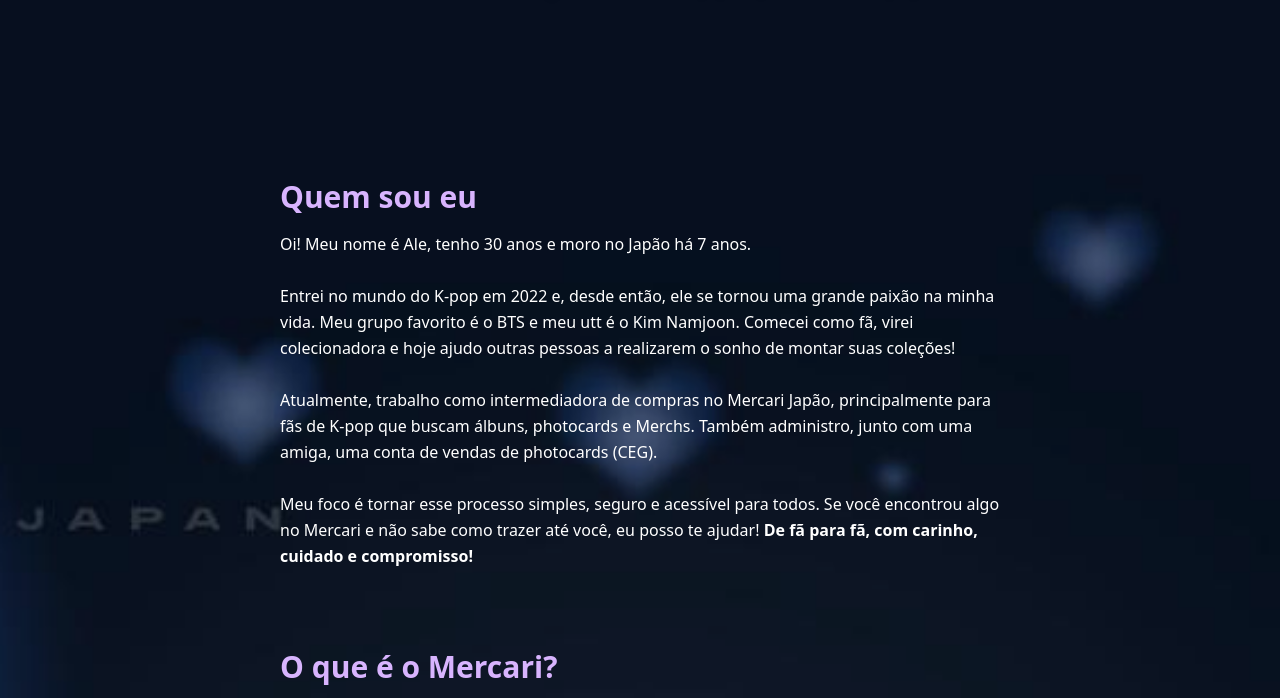
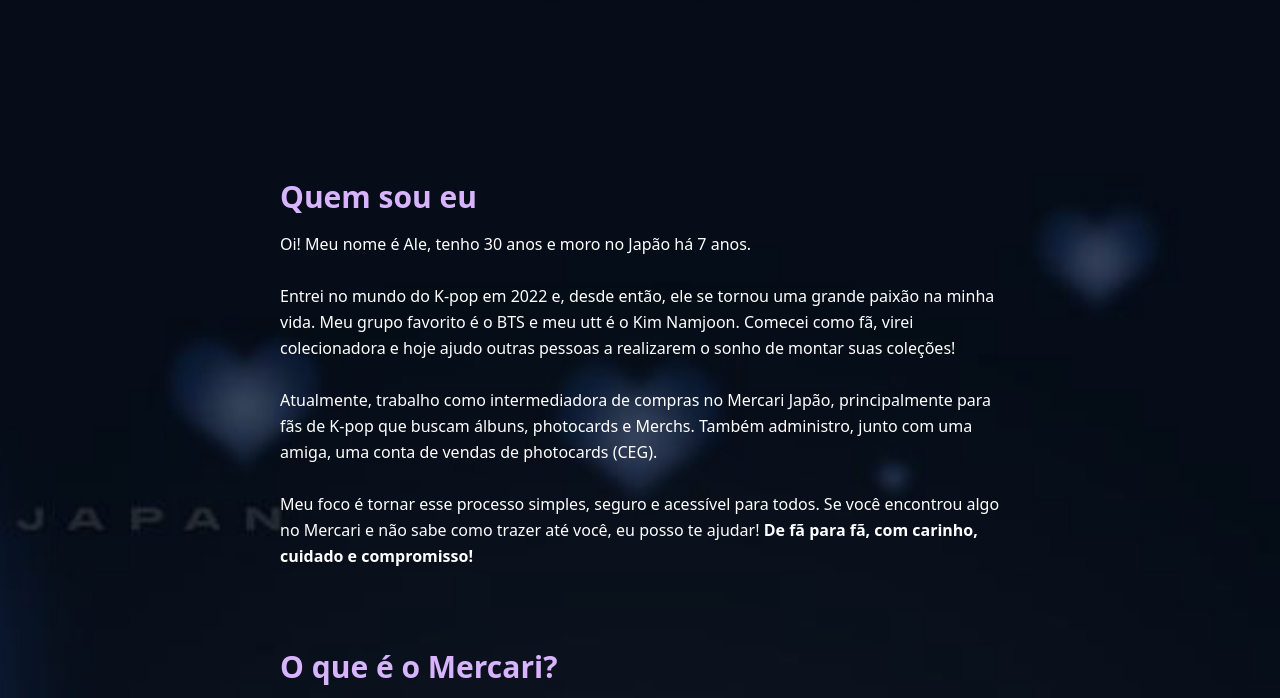
Before and after one commit to jhennytrombini/BGFJAPAN, a plain HTML site: page index.html in a window 1280 px wide. Shown: the part 621-1319 px from the top of the page. Drawn offline with nearby package versions, Linux system fonts and the light colour scheme.

```diff
--- a/index.html
+++ b/index.html
@@ -15,7 +15,7 @@
   </div>
 
   <!-- Camada escura (mais leve) -->
-  <div class="absolute inset-0 bg-black bg-opacity-10"></div>
+  <div class="absolute inset-0 bg-black bg-opacity-30"></div>
 
 
   <!-- Conteúdo -->
```
